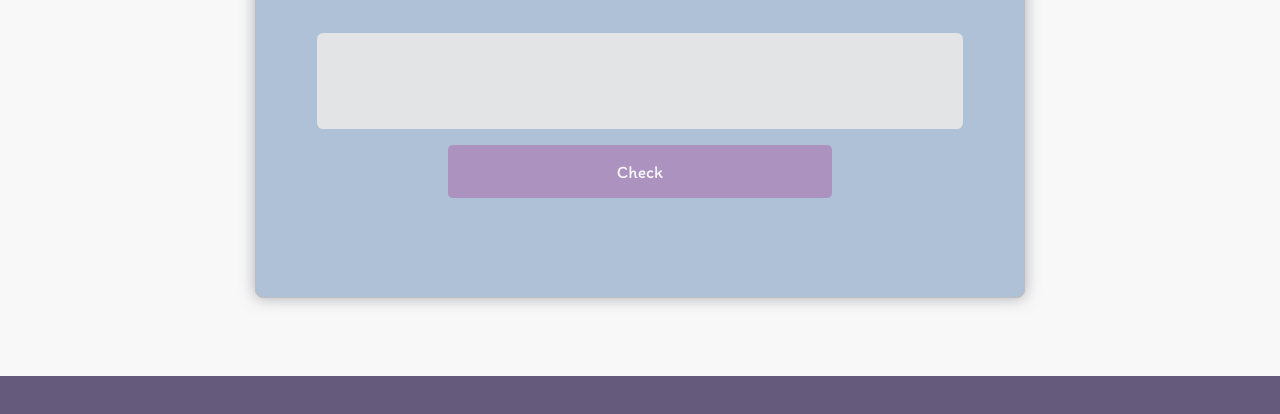
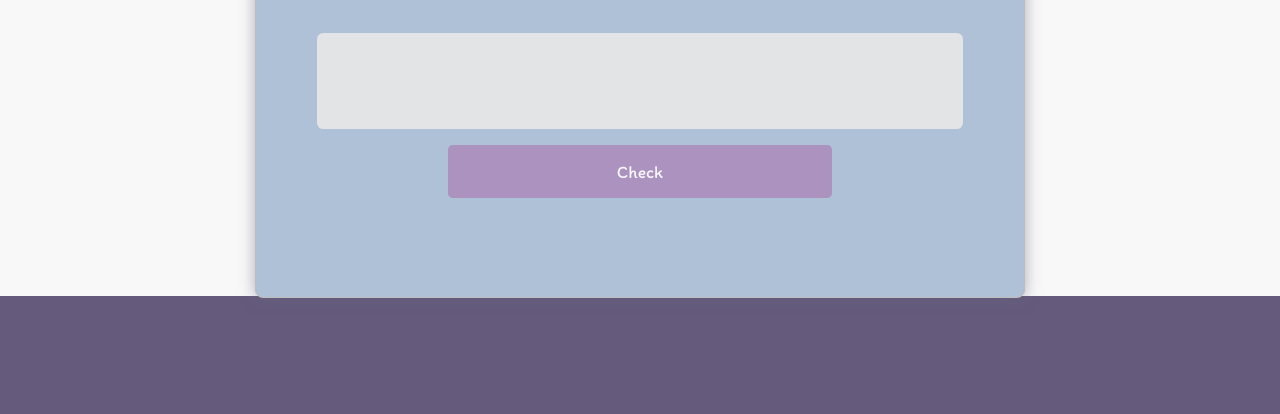
Before and after one commit to LLoydowski/PythonHumanBenchmark, a plain HTML site: page python/website/numberMemory.html in a window 1280 px wide. Shown: the part 344-758 px from the top of the page. Drawn offline with Linux system fonts and the light colour scheme.

Commit message:
footer fixed

```diff
--- a/python/website/default.css
+++ b/python/website/default.css
@@ -3,10 +3,20 @@
     src: url(resources/Itim-Regular.ttf);
 }
 
+html, body {
+    height: 100%;
+    margin: 0;
+    display: flex;
+    flex-direction: column;
+}
+
+
+
 body {
     margin: 0;
     font-family: Itim;
     background-color: var(--white);
+    min-height: 100vh;
 }
 
 .hidden {
@@ -116,10 +126,12 @@ nav {
 
 footer {
     background-color: var(--purple);
-    height: 5rem;
-    margin-top: 5rem;
+    height: 10rem;
+    margin-top: auto;
     display: flex;
     justify-content: space-between;
+    padding: 1rem;
+    z-index: -5;
 }
 
 .rightFooter {
--- a/python/website/index.css
+++ b/python/website/index.css
@@ -74,6 +74,10 @@ body {
     margin-top: 5rem
 }
 
+.gamesContainer > :last-child {
+    margin-bottom: 3rem;
+}
+
 .card {
     height: 25rem;
     display: flex;
```
